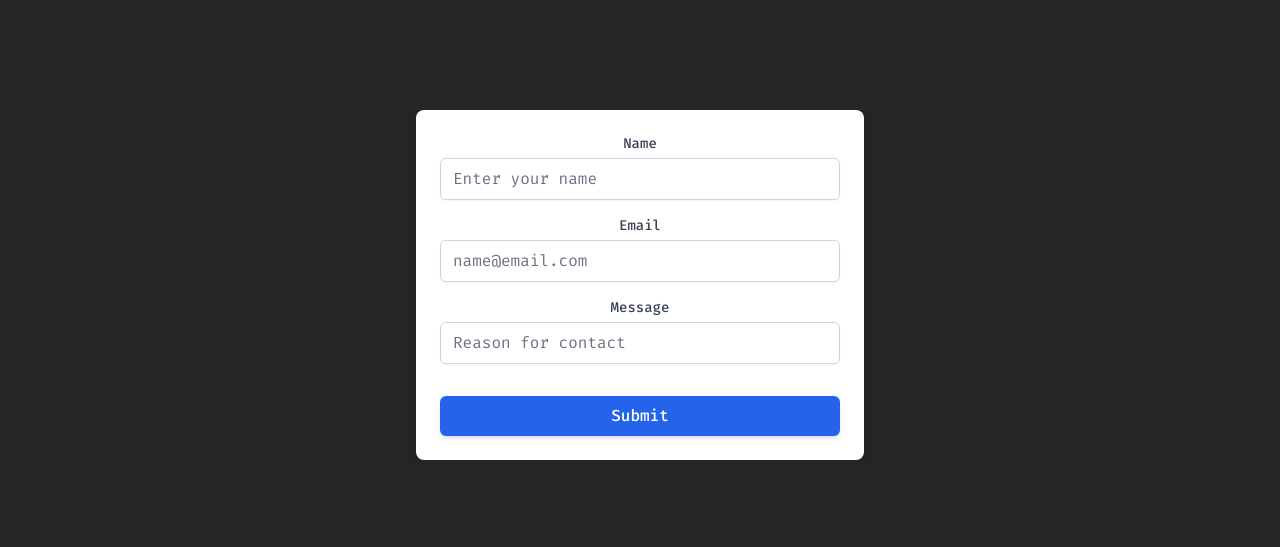
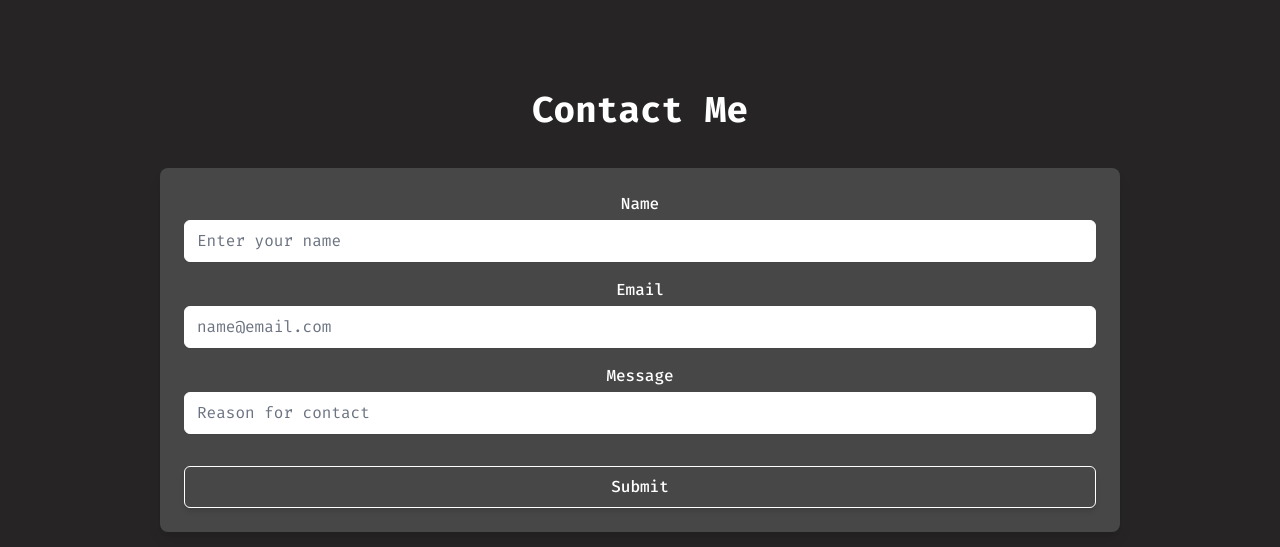
Before and after one commit to Alb111/AlbPortfolio, a SvelteKit app: page / in a window 1280 px wide. Shown: the part 1994-2541 px from the top of the page. Before the commit the page ends 2454 px from the top, so only its background shows below. Built offline with nearby package versions, Linux system fonts and the light colour scheme.

Commit message:
almost done

```diff
--- a/src/lib/parts/Contant.svelte
+++ b/src/lib/parts/Contant.svelte
@@ -1,61 +1,63 @@
-
 <script>
-  let name = "";
-  let email = "";
-  let message = "";
-  $: prefilledLink ="https://docs.google.com/forms/d/e/1FAIpQLScA2h7K9RGP_Tkt1NJAIRqkWUC2LlEpRWL5GUnfr-0a6fb48g/formResponse?usp=pp_url&entry.777116445=" + name + "&entry.267190402=" + email + "&entry.1466495126="+ message + "&submit=Submit"
+	let name = '';
+	let email = '';
+	let message = '';
+	$: prefilledLink =
+		'https://docs.google.com/forms/d/e/1FAIpQLScA2h7K9RGP_Tkt1NJAIRqkWUC2LlEpRWL5GUnfr-0a6fb48g/formResponse?usp=pp_url&entry.777116445=' +
+		name +
+		'&entry.267190402=' +
+		email +
+		'&entry.1466495126=' +
+		message +
+		'&submit=Submit';
 </script>
 
-
-<div class="max-w-md mx-auto bg-white shadow-lg rounded-lg p-6">
+<h1 class="py-5 text-4xl font-bold text-white">Contact Me</h1>
+<div class="h-1/2 flex justify-center items-center">
+	<div class="mx-auto w-3/4 rounded-lg bg-lightGray p-6 shadow-lg">
 		<form class="space-y-4">
 			<div>
-      <label for="name" class="block text-sm font-medium text-gray-700">
-        Name
-      </label>
+				<label for="name" class="text-md block font-medium text-white"> Name </label>
 				<input
 					type="text"
 					id="name"
 					placeholder="Enter your name"
-        bind:value="{name}"
-        class="mt-1 block w-full rounded-md border-gray-300 shadow-sm focus:ring-blue-500 focus:border-blue-500 text-black"
+					bind:value={name}
+					class="mt-1 block w-full rounded-md border-white text-black shadow-sm focus:border-blue-500 focus:ring-blue-500"
 				/>
 			</div>
 
 			<div>
-      <label for="email" class="block text-sm font-medium text-gray-700">
-        Email
-      </label>
+				<label for="email" class="text-md block font-medium text-white"> Email </label>
 				<input
 					type="email"
 					id="email"
 					placeholder="name@email.com"
-        bind:value="{email}"
-        class="mt-1 block w-full rounded-md border-gray-300 shadow-sm focus:ring-blue-500 focus:border-blue-500 text-black"
+					bind:value={email}
+					class="mt-1 block w-full rounded-md border-white text-black shadow-sm focus:border-blue-500 focus:ring-blue-500"
 				/>
 			</div>
 
 			<div>
-      <label for="message" class="block text-sm font-medium text-gray-700">
-        Message
-      </label>
+				<label for="message" class="text-md block font-medium text-white"> Message </label>
 				<input
 					type="text"
 					id="message"
 					placeholder="Reason for contact"
-        bind:value="{message}"
-        class="mt-1 block w-full rounded-md border-gray-300 shadow-sm focus:ring-blue-500 focus:border-blue-500 text-black"
+					bind:value={message}
+					class="mt-1 block w-full rounded-md border-white text-black shadow-sm focus:border-blue-500 focus:ring-blue-500"
 				/>
 			</div>
 
 			<div class="pt-4">
 				<a
-        href="{prefilledLink}"
+					href={prefilledLink}
 					target="_blank"
-        class="inline-block w-full text-center py-2 px-4 rounded-md bg-blue-600 text-white font-medium shadow-md hover:bg-blue-700 focus:outline-none focus:ring-2 focus:ring-blue-500 focus:ring-offset-2"
+					class="inline-block w-full rounded-md border border-white from-blue-500 to-green-500 px-4 py-2 text-center font-medium text-white shadow-md hover:bg-gradient-to-r"
 				>
 					Submit
 				</a>
 			</div>
 		</form>
 	</div>
+</div>
--- a/src/lib/parts/Projects.svelte
+++ b/src/lib/parts/Projects.svelte
@@ -71,7 +71,7 @@
 </script>
 
 <main class="h-3/4">
-	<h1 class="text-4xl font-bold">Projects</h1>
+	<h1 class="text-4xl font-bold py-10">Projects</h1>
 	<div class="flex h-1/2 w-full items-center justify-center px-10">
 		{#each projects as project, index}
 			<div class={`mySlides fade ${index + 1 === slideIndex ? 'block' : 'hidden'} flex`}>
--- a/src/lib/parts/WorkExperience.svelte
+++ b/src/lib/parts/WorkExperience.svelte
@@ -42,7 +42,7 @@
 	];
 </script>
 
-<main class="flex w-full h-full items-center">
+<main class="flex w-full h-3/4 items-center">
 	<!-- SelectorPart -->
 	<div class="h-full w-1/2 flex flex-col items-center justify-center space-y-4 px-10">
 		<h1 class="text-4xl font-bold">Why me?</h1>
--- a/src/routes/+page.svelte
+++ b/src/routes/+page.svelte
@@ -8,6 +8,9 @@
 
 <Header/>
 <Hero/>
+<div class="h-20"> </div>
 <WorkExp/>
+<div class="h-20"> </div>
 <Projects/>
+<div class="h-15"> </div>
 <Contant/>
```
Also changed, not shown: 1 other file (tests, documents, lock files or other folders). Lines whose indentation alone changed are shown as unchanged.
